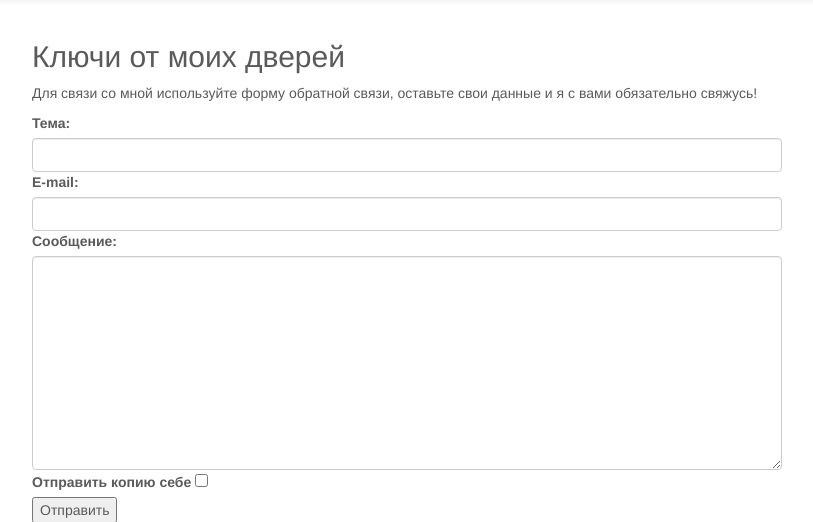
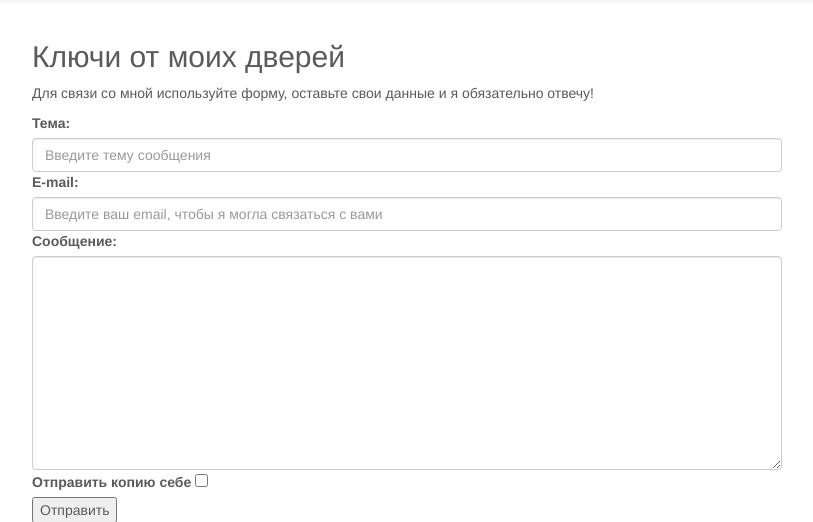
Before and after one commit to cyperus-papyrus/rudut, a Django app: page /contact/ in a window 1280 px wide. Shown: the part 52-574 px from the top of the page, without its empty margins (38-851 px from the left). Run offline with Django 3.2, Linux system fonts and the light colour scheme; some libraries are stand-ins or nearby versions; some web fonts are replaced.

Commit message:
better catcha plus template thihgs

```diff
--- a/blog/forms.py
+++ b/blog/forms.py
@@ -2,12 +2,14 @@
 from __future__ import unicode_literals
 from django import forms
 from captcha.fields import ReCaptchaField
+from snowpenguin.django.recaptcha2.fields import ReCaptchaField
+from snowpenguin.django.recaptcha2.widgets import ReCaptchaWidget
 
 
 class ContactForm(forms.Form):
     subject = forms.CharField(max_length=100, widget=forms.TextInput(
-        attrs={'size': '40', 'class': 'form-control'}))
-    sender = forms.EmailField(widget=forms.TextInput(attrs={'size': '40', 'class': 'form-control'}))
+        attrs={'size': '40', 'class': 'form-control', 'placeholder': u'Введите тему сообщения'}))
+    sender = forms.EmailField(widget=forms.TextInput(attrs={'size': '40', 'class': 'form-control', 'placeholder': u'Введите ваш email, чтобы я могла связаться с вами'}))
     message = forms.CharField(widget=forms.Textarea(attrs={'class': 'form-control'}))
     copy = forms.BooleanField(required=False)
-    captcha = ReCaptchaField()
+    captcha = ReCaptchaField(widget=ReCaptchaWidget())
--- a/blog/templates/blog/contact.html
+++ b/blog/templates/blog/contact.html
@@ -10,7 +10,7 @@
   <div class="col-sm-8 blog-main">
     <div class="blog-post">
 		<h2>Ключи от моих дверей</h2>
-		<p>Для связи со мной используйте форму обратной связи, оставьте свои данные и я с вами обязательно свяжусь!</p>
+		<p>Для связи со мной используйте форму, оставьте свои данные и я обязательно отвечу!</p>
 <form action="/contact/" method="post">
     {% csrf_token %}
     {{ form.non_field_errors }}
--- a/blog/templates/flatpages/default.html
+++ b/blog/templates/flatpages/default.html
@@ -9,7 +9,7 @@
   <div class="col-sm-8 blog-main">
     <div class="blog-post">
       <h2 class="blog-post-title">{{ flatpage.title }}</h2>
-{{ flatpage.content|linebreaks }}
+{{ flatpage.content }}
     </div><!-- /.blog-post -->
   </div>
 </div>
--- a/rudut/settings.py
+++ b/rudut/settings.py
@@ -62,6 +62,7 @@
     'taggit',
     'taggit_templatetags2',
     'captcha',
+    'snowpenguin.django.recaptcha2',
 ]
 
 MIDDLEWARE_CLASSES = [
```
